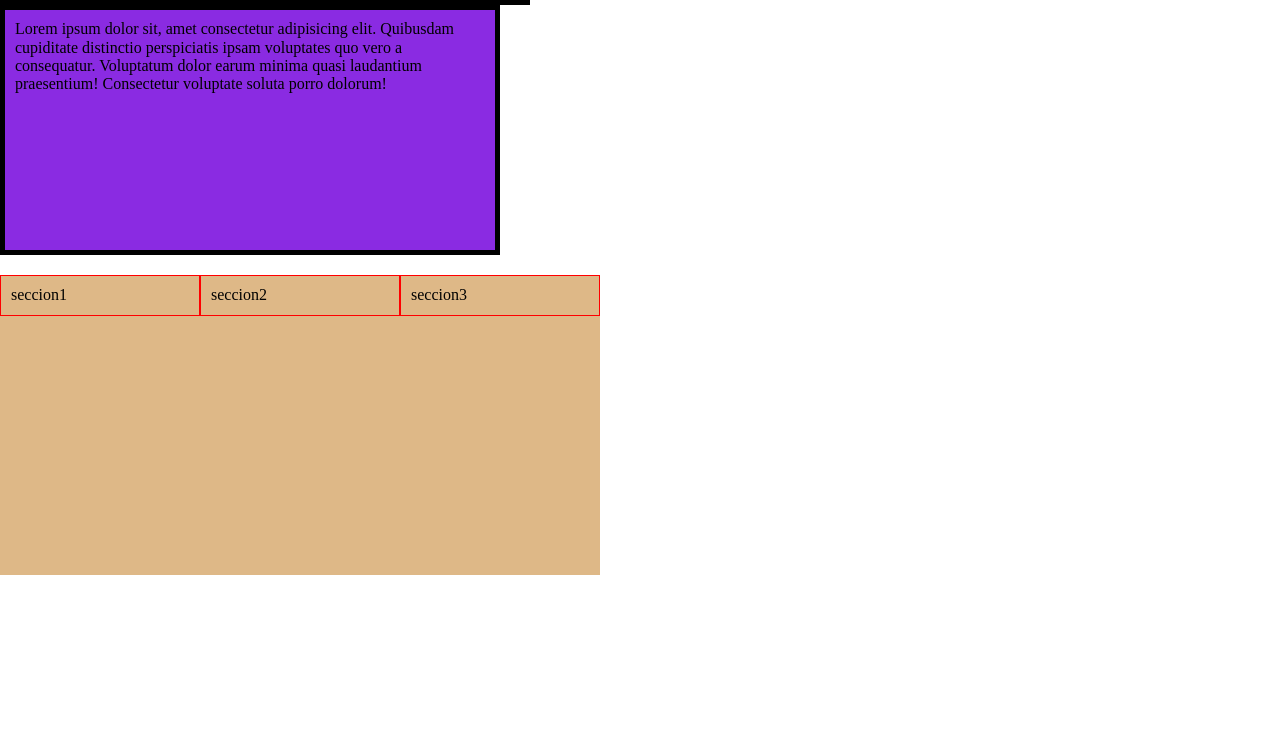
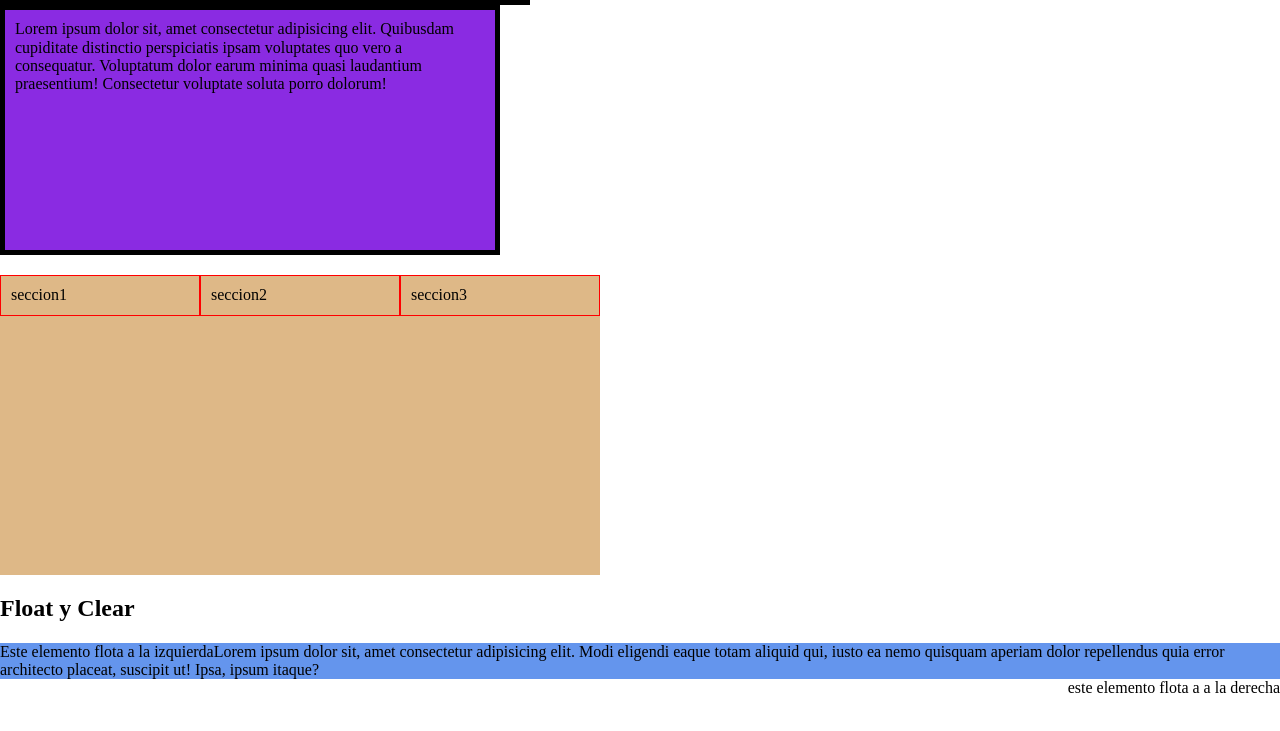
Before and after one commit to alefra88/ejercicios-css, a plain HTML site: page box-model.html in a window 1280 px wide. Shown: the part 2254-2985 px from the top of the page. Drawn offline with Linux system fonts and the light colour scheme.

Commit message:
conociendo el venido a menos float

```diff
--- a/box-model.html
+++ b/box-model.html
@@ -11,43 +11,91 @@
     <body>
         <h1><b> BOX MODEL</b></h1>
         <a href="main.html">Regresar a Main</a>
-        <p>Lorem ipsum dolor sit, amet consectetur adipisicing elit. Nisi inventore veniam dolore consequuntur distinctio, sunt doloremque praesentium labore iusto temporibus a ipsum perferendis beatae, nemo corporis facilis nulla? Debitis, sapiente?</p>
-        <div class="caja-1">Lorem ipsum dolor sit amet, consectetur adipisicing elit. Cum neque molestiae corporis odit velit error quasi ipsa officia eos, soluta nostrum pariatur dolorem, laboriosam modi porro iusto delectus similique dolorum!</div>
-        <div class="caja-2">Lorem ipsum dolor sit, amet consectetur adipisicing elit. Vel, quis. Explicabo cupiditate quibusdam nulla dolores nihil. Quos omnis ipsam, iste enim ratione earum soluta, consectetur totam, odio explicabo numquam pariatur.</div>
+        <p>
+            Lorem ipsum dolor sit, amet consectetur adipisicing elit. Nisi
+            inventore veniam dolore consequuntur distinctio, sunt doloremque
+            praesentium labore iusto temporibus a ipsum perferendis beatae, nemo
+            corporis facilis nulla? Debitis, sapiente?
+        </p>
+        <div class="caja-1">
+            Lorem ipsum dolor sit amet, consectetur adipisicing elit. Cum neque
+            molestiae corporis odit velit error quasi ipsa officia eos, soluta
+            nostrum pariatur dolorem, laboriosam modi porro iusto delectus
+            similique dolorum!
+        </div>
+        <div class="caja-2">
+            Lorem ipsum dolor sit, amet consectetur adipisicing elit. Vel, quis.
+            Explicabo cupiditate quibusdam nulla dolores nihil. Quos omnis
+            ipsam, iste enim ratione earum soluta, consectetur totam, odio
+            explicabo numquam pariatur.
+        </div>
         <h2>Caja Linea vs Caja de bloque</h2>
         <span class="caja-linea">Caja linea</span>
         <span>esto es un span</span>
         <div class="caja-bloque">Caja Bloque</div>
-        <hr>
+        <hr />
         <h2>Propiedad Display</h2>
         <div class="caja-none">
-            Lorem ipsum dolor sit amet consectetur adipisicing elit. Magnam quod beatae eum sit voluptatibus, repudiandae in error voluptatem architecto aperiam temporibus excepturi dolor deserunt quos blanditiis tempora rerum. Tempore, aperiam.
+            Lorem ipsum dolor sit amet consectetur adipisicing elit. Magnam quod
+            beatae eum sit voluptatibus, repudiandae in error voluptatem
+            architecto aperiam temporibus excepturi dolor deserunt quos
+            blanditiis tempora rerum. Tempore, aperiam.
         </div>
         <span class="caja-linea-bloque">
-            Lorem ipsum dolor sit amet, consectetur adipisicing elit. Ratione, id officiis, omnis molestias corrupti odit molestiae ea nisi maiores debitis officia. Quasi voluptatum hic sit eos sint! Vero, veritatis modi.
+            Lorem ipsum dolor sit amet, consectetur adipisicing elit. Ratione,
+            id officiis, omnis molestias corrupti odit molestiae ea nisi maiores
+            debitis officia. Quasi voluptatum hic sit eos sint! Vero, veritatis
+            modi.
         </span>
-        <hr>
+        <hr />
         <h2>visibility</h2>
         <div class="caja-hidden">
-            Lorem ipsum dolor sit amet consectetur adipisicing elit. Magnam quod beatae eum sit voluptatibus, repudiandae in error voluptatem architecto aperiam temporibus excepturi dolor deserunt quos blanditiis tempora rerum. Tempore, aperiam.
+            Lorem ipsum dolor sit amet consectetur adipisicing elit. Magnam quod
+            beatae eum sit voluptatibus, repudiandae in error voluptatem
+            architecto aperiam temporibus excepturi dolor deserunt quos
+            blanditiis tempora rerum. Tempore, aperiam.
         </div>
         <h2>Overflow</h2>
         <p class="overflow">
-            Lorem ipsum dolor sit amet consectetur, adipisicing elit. Labore ullam facilis aspernatur, debitis amet suscipit eius, ea ipsa sunt, reiciendis sit. Molestiae voluptatum hic dignissimos iusto qui quasi! Ex, autem?
+            Lorem ipsum dolor sit amet consectetur, adipisicing elit. Labore
+            ullam facilis aspernatur, debitis amet suscipit eius, ea ipsa sunt,
+            reiciendis sit. Molestiae voluptatum hic dignissimos iusto qui
+            quasi! Ex, autem?
         </p>
-        <hr>
+        <hr />
         <h2>Tamaño Caja</h2>
         <div class="box-sizing-content">
-            Lorem ipsum dolor sit, amet consectetur adipisicing elit. Quibusdam cupiditate distinctio perspiciatis ipsam voluptates quo vero a consequatur. Voluptatum dolor earum minima quasi laudantium praesentium! Consectetur voluptate soluta porro dolorum!
+            Lorem ipsum dolor sit, amet consectetur adipisicing elit. Quibusdam
+            cupiditate distinctio perspiciatis ipsam voluptates quo vero a
+            consequatur. Voluptatum dolor earum minima quasi laudantium
+            praesentium! Consectetur voluptate soluta porro dolorum!
         </div>
         <div class="box-sizing-border">
-            Lorem ipsum dolor sit, amet consectetur adipisicing elit. Quibusdam cupiditate distinctio perspiciatis ipsam voluptates quo vero a consequatur. Voluptatum dolor earum minima quasi laudantium praesentium! Consectetur voluptate soluta porro dolorum!
+            Lorem ipsum dolor sit, amet consectetur adipisicing elit. Quibusdam
+            cupiditate distinctio perspiciatis ipsam voluptates quo vero a
+            consequatur. Voluptatum dolor earum minima quasi laudantium
+            praesentium! Consectetur voluptate soluta porro dolorum!
         </div>
         <article class="container-col-3">
             <section class="item">seccion1</section>
             <section class="item">seccion2</section>
             <section class="item">seccion3</section>
         </article>
-        <br><br><br><br><br><br><br><br><br><br>
+        <h2>Float y Clear</h2>
+        <article class="container-float">
+            <section class="float-left">
+                Este elemento flota a la izquierda
+            </section>
+            <section>
+                Lorem ipsum dolor sit, amet consectetur adipisicing elit. Modi
+                eligendi eaque totam aliquid qui, iusto ea nemo quisquam aperiam
+                dolor repellendus quia error architecto placeat, suscipit ut!
+                Ipsa, ipsum itaque?
+            </section>
+            <section class="float-right">
+                este elemento flota a a la derecha
+            </section>
+        </article>
+        <br /><br /><br /><br /><br /><br /><br /><br /><br /><br />
     </body>
 </html>
--- a/styles/box-model-style.css
+++ b/styles/box-model-style.css
@@ -142,3 +142,19 @@ html {
 *:after {
     box-sizing: inherit;
 }
+
+/* FLOAT */
+.container-float {
+    background-color: cornflowerblue;
+}
+
+.float-left {
+    float: left;
+}
+
+.float-right {
+    float: right;
+}
+
+/* clearfix */
+/* compone el espacio flotado */
```
